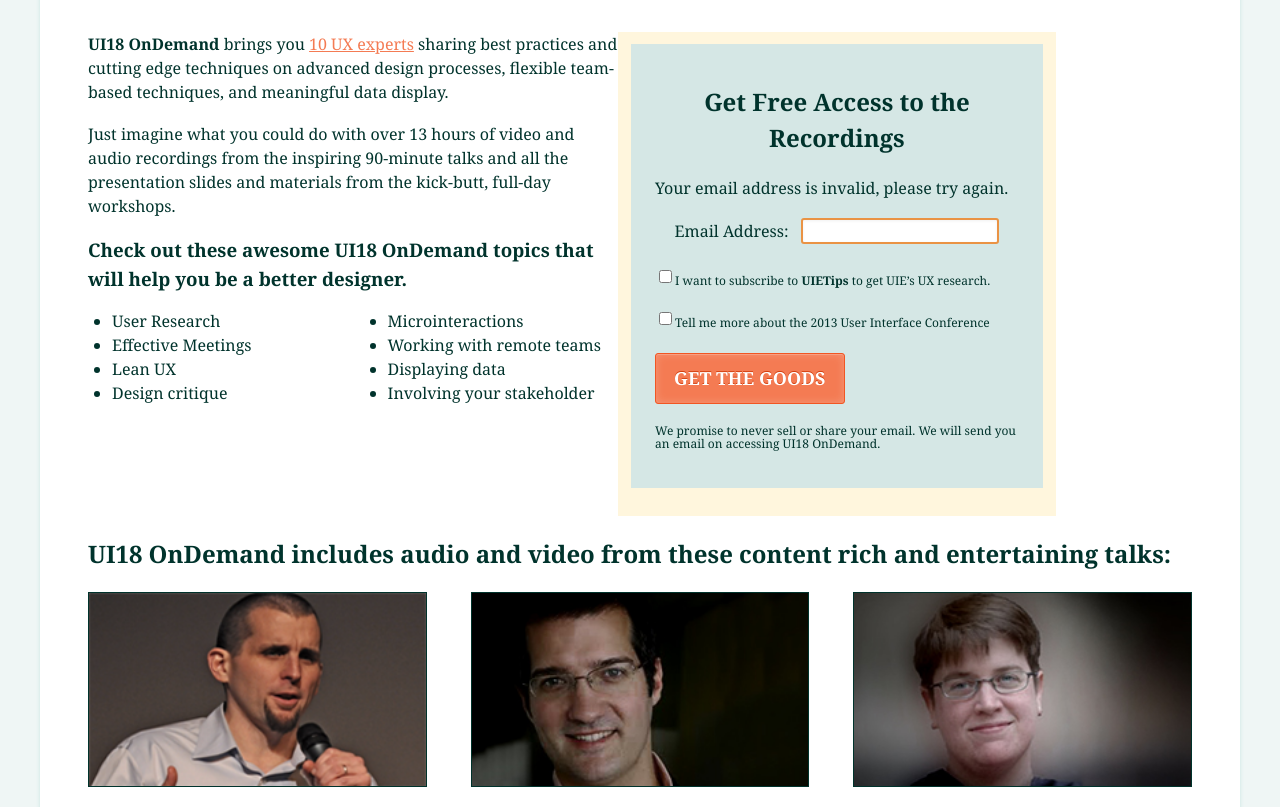
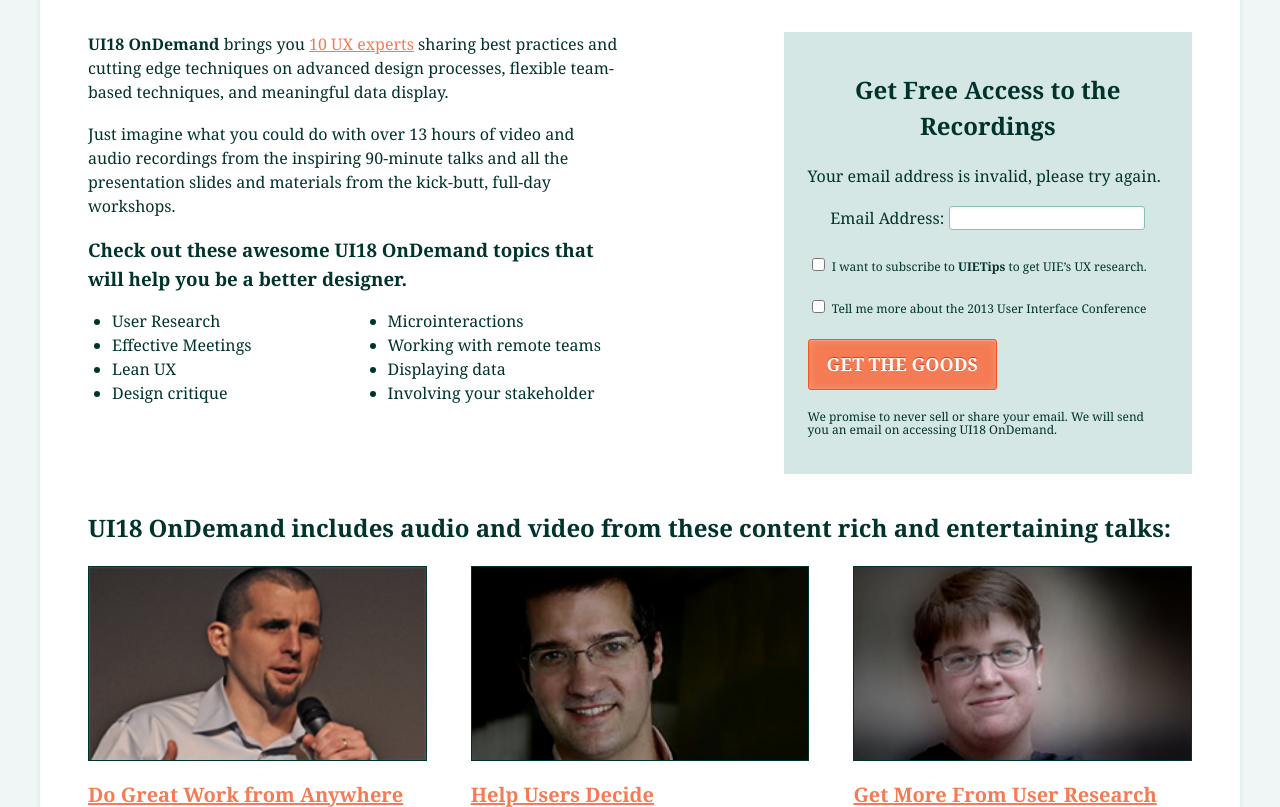
Before and after one commit to ajmatic/adamlamagna, a PHP site: page /uie/eighteen.html in a window 1280 px wide. Shown: the part 231-1038 px from the top of the page. Run offline with PHP 8.4, Linux system fonts and the light colour scheme; some libraries are stand-ins or nearby versions; some web fonts are replaced.

Commit message:
went back to previous site

```diff
--- a/uie/css/eighteen3.css
+++ b/uie/css/eighteen3.css
@@ -1,15 +1,9 @@
-.signup{background:#fff6dd;
-	float:left;
-	margin-right:1.98413%;
-	width:95.63492%;
-	border-width:0px;
-	padding:0.75em 1.19048%}
+#signup {
+	float: right;
+	width: 37%;
+}
 
-@media (min-width: 750px){.signup{float:left;margin-right:1.98413%;width:37.30159%;border-width:0px;padding:0.75em 1.19048%}}.email-info label{padding-right:8px}
-.email-info input[type="checkbox"]{float:left;display:block}
-	.email-info input[type="text"]{border:2px solid #ea9344}
-	.email-info .email-field{width:54.56349%}
-	.check-box-info{font-size:0.75em}
+
 
 .promise {
 	font-size: .75em;
```
